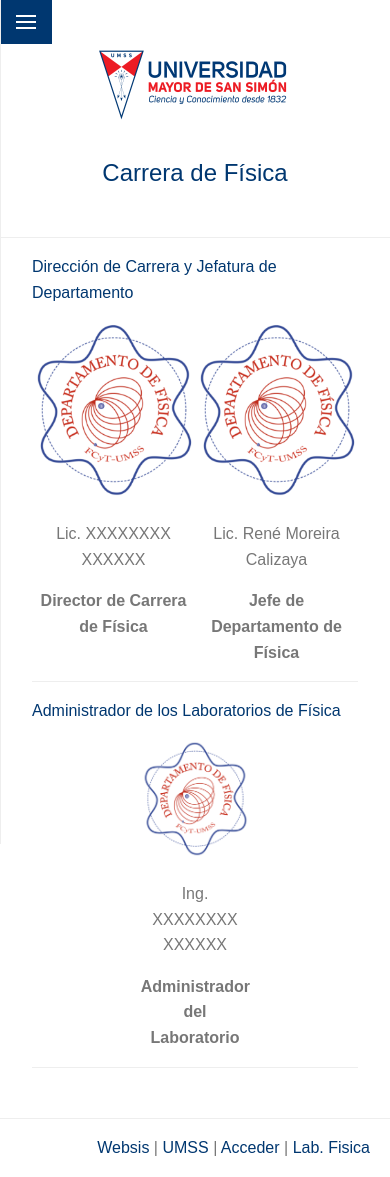
After one commit to jhonatancandia/fisica, a PHP site: page /fisica/views/public/estructura-organica in a window 390 px wide. The commit adds this page. Run offline with PHP 8.4, Linux system fonts and the light colour scheme.

Commit message:
Realizado la vista de la estructura organica junto con los estilos correspondientes, mas la tabla responsiva

```diff
--- a/index.html
+++ b/index.html
@@ -47,7 +47,7 @@
             <a class="pure-menu-link">Estructura <i class="fas fa-angle-down"></i></a>
             <ul id="submenu1_">
               <li class="pure-menu-item" id="sub-color">
-                <a href="" class="pure-menu-link">Estructura <br />Orgánica</a>
+                <a href="views/public/estructura-organica" class="pure-menu-link">Estructura <br />Orgánica</a>
               </li>
               <li class="pure-menu-item" id="sub-color">
                 <a href="views/public/administracion-servicios" class="pure-menu-link">Administracion y <br />
@@ -74,7 +74,7 @@
               Bibliográficos</a>
             <ul id="submenu3_">
               <li class="pure-menu-item" id="sub-color">
-                <a href="" class="pure-menu-link">Biblioteca <br />
+                <a href="views/public/biblioteca" class="pure-menu-link">Biblioteca <br />
                   Especializada de <br />
                   Física</a>
               </li>
--- a/public/css/pure/style.css
+++ b/public/css/pure/style.css
@@ -6,6 +6,10 @@
 
 .copyright{
   float: left;
+}
+
+.text-center{
+  text-align: center;
 }
 
 .copyright span{
--- a/views/layout/footer.php
+++ b/views/layout/footer.php
@@ -6,7 +6,7 @@
     <div class="enlaces">
       <a href="http://websis.umss.edu.bo/" target="_blanck">Websis</a><span> |</span>
       <a href="http://www.umss.edu.bo/" target="_blanck">UMSS</a><span> |</span> <a
-        href="views/private/login">Acceder</a><span> |</span>
+        href="../private/login">Acceder</a><span> |</span>
       <a href="http://labfisica.fcyt.umss.edu.bo/" target="_blanck">Lab. Fisica</a>
     </div>
   </div>
--- a/views/layout/menu.php
+++ b/views/layout/menu.php
@@ -30,7 +30,7 @@
         <a class="pure-menu-link">Estructura <i class="fas fa-angle-down"></i></a>
         <ul id="submenu1_">
           <li class="pure-menu-item" id="sub-color">
-            <a href="" class="pure-menu-link">Estructura <br />Orgánica</a>
+            <a href="estructura-organica" class="pure-menu-link">Estructura <br />Orgánica</a>
           </li>
           <li class="pure-menu-item" id="sub-color">
             <a href="administracion-servicios" class="pure-menu-link">Administracion y <br />
@@ -57,7 +57,7 @@
           Bibliográficos</a>
         <ul id="submenu3_">
           <li class="pure-menu-item" id="sub-color">
-            <a href="" class="pure-menu-link">Biblioteca <br />
+            <a href="biblioteca" class="pure-menu-link">Biblioteca <br />
               Especializada de <br />
               Física</a>
           </li>
--- /dev/null
+++ b/views/public/estructura-organica.php
@@ -0,0 +1,64 @@
+<!DOCTYPE html>
+<html lang="en">
+
+<head>
+  <?php include '../layout/head.php'; ?>
+  <title>Estructura Orgánica</title>
+</head>
+
+<body>
+  <div id="layout">
+    <?php include '../layout/menu.php'; ?>
+    <div id="main">
+      <div class="header">
+        <div class="pure-g">
+          <div class="pure-u-1-3" id="logo-umss">
+            <img width="200px" height="200px" class="pure-img-responsive" src="../../public/img/logo-umss.png"
+              alt="Logo umss" />
+          </div>
+          <div class="pure-u-1-3"></div>
+          <div class="pure-u-1-3" id="title">
+            <h2>Carrera de Física</h2>
+          </div>
+        </div>
+      </div>
+      <div class="content">
+        <div class="post">
+          <p class="title-post">
+            Dirección de Carrera y Jefatura de Departamento
+          </p>
+          <div class="pure-g">
+            <div class="pure-u-1-2">
+              <img width="" height="" class="pure-img-responsive" src="../../public/img/logo-fisica.png" alt="Director de Carrera">
+              <p class="text-center">Lic. XXXXXXXX XXXXXX</p>
+              <p class="text-center"><strong>Director de Carrera de Física</strong></p>
+            </div>
+            <div class="pure-u-1-2">
+              <img width="" height="" class="pure-img-responsive" src="../../public/img/logo-fisica.png" alt="Jefe de Departamento">
+              <p class="text-center">Lic. René Moreira Calizaya</p>
+              <p class="text-center"><strong>Jefe de Departamento de Física</strong></p>
+            </div>
+          </div>
+        </div>
+        <div class="post">
+          <p class="title-post">
+            Administrador de los Laboratorios de Física
+          </p>
+          <div class="pure-g">
+            <div class="pure-u-1-3"></div>
+            <div class="pure-u-1-3">
+              <img width="" height="" class="pure-img-responsive" src="../../public/img/logo-fisica.png" alt="Administrador del laboratorio">
+              <p class="text-center">Ing. XXXXXXXX XXXXXX</p>
+              <p class="text-center"><strong>Administrador del Laboratorio</strong></p>
+            </div>
+            <div class="pure-u-1-3"></div>
+          </div>
+        </div>
+      </div>
+    </div>
+    <?php include '../layout/footer.php'; ?>
+  </div>
+  <?php include '../layout/script.php'; ?>
+</body>
+
+</html>
```
Also changed, not shown: other parts of public/css/pure/style.css (+49 -1 lines), views/private/login.php (+14 -11 lines), views/public/biblioteca.php (added, +68 -0 lines).
